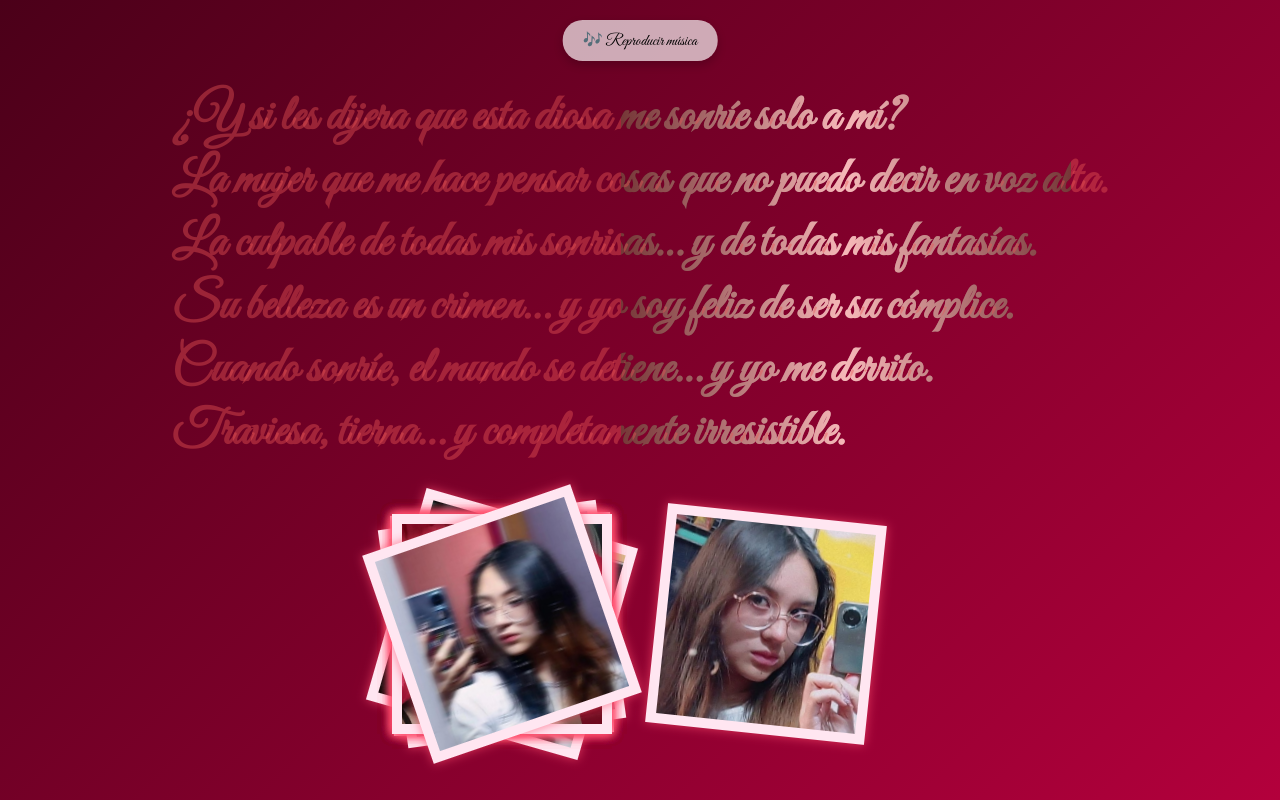
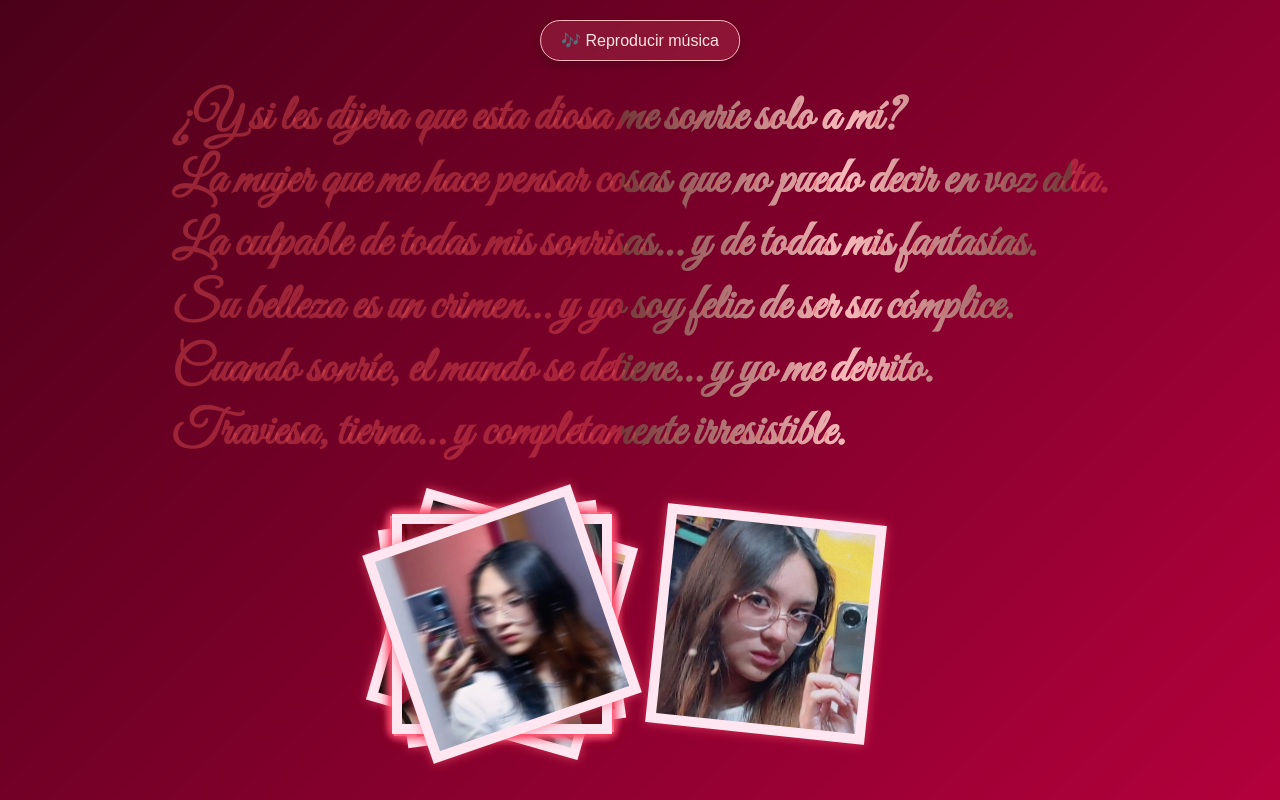
Before and after one commit to elkakas56/mywoman, a plain HTML site: page index.html in a window 1280 px wide. Drawn offline with Linux system fonts and the light colour scheme.

Commit message:
Update index.html

```diff
--- a/index.html
+++ b/index.html
@@ -42,11 +42,13 @@
         top: 20px;
         left: 50%;
         transform: translateX(-50%);
-      background-color: #ffffffaa;
-      border: none;
+        background-color: rgba(255, 100, 120, 0.2);
+        color: #ffe4e1;
+        border: 1px solid #ffb6c1;
         border-radius: 20px;
         padding: 10px 20px;
         font-size: 16px;
+        font-family: 'Cursive', sans-serif;
         box-shadow: 0 4px 10px rgba(0,0,0,0.2);
         cursor: pointer;
         z-index: 1000;
```
Lines whose indentation alone changed are shown as unchanged.
